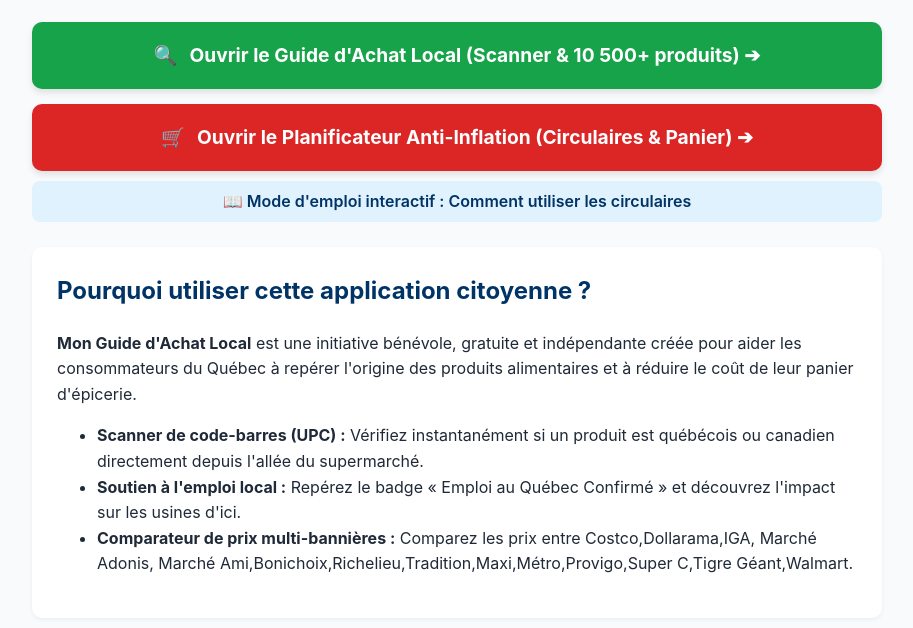
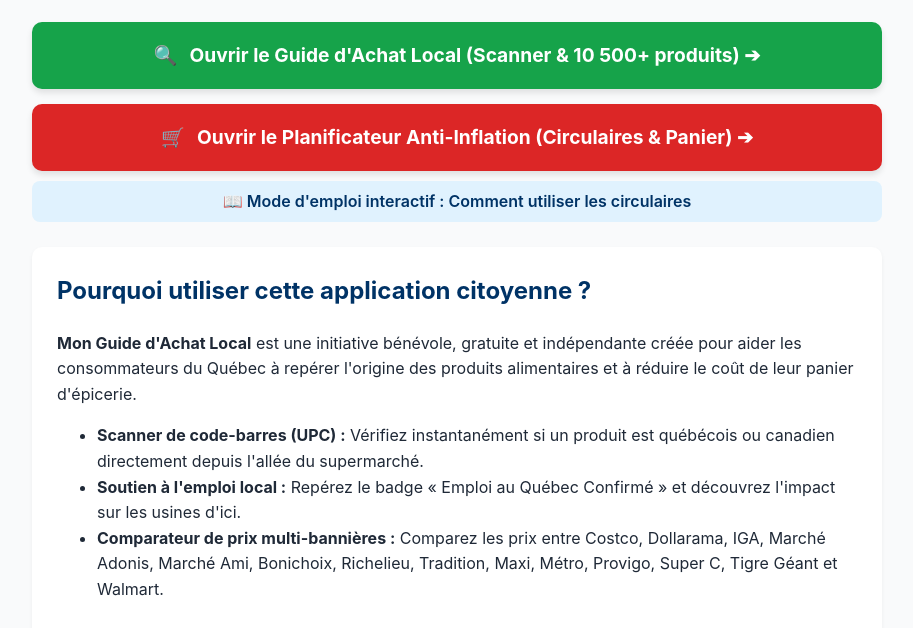
Before and after one commit to epicerieqc/epicerieqc.github.io, a plain HTML site: page index.html in a window 1280 px wide. Shown: the part 172-800 px from the top of the page, without its empty margins (183-1096 px from the left). Drawn offline with Linux system fonts and the light colour scheme.

Commit message:
Update index.html

```diff
--- a/index.html
+++ b/index.html
@@ -143,8 +143,9 @@
     <ul>
         <li><strong>Scanner de code-barres (UPC) :</strong> Vérifiez instantanément si un produit est québécois ou canadien directement depuis l'allée du supermarché.</li>
         <li><strong>Soutien à l'emploi local :</strong> Repérez le badge « Emploi au Québec Confirmé » et découvrez l'impact sur les usines d'ici.</li>
-        <li><strong>Comparateur de prix multi-bannières :</strong> Comparez les prix entre Costco,Dollarama,IGA, Marché Adonis, Marché Ami,Bonichoix,Richelieu,Tradition,Maxi,Métro,Provigo,Super C,Tigre Géant,Walmart.</li>
+                <li><strong>Comparateur de prix multi-bannières :</strong> Comparez les prix entre Costco, Dollarama, IGA, Marché Adonis, Marché Ami, Bonichoix, Richelieu, Tradition, Maxi, Métro, Provigo, Super C, Tigre Géant et Walmart.</li>
     </ul>
+
 </div>
 
 <div class="card">
```
